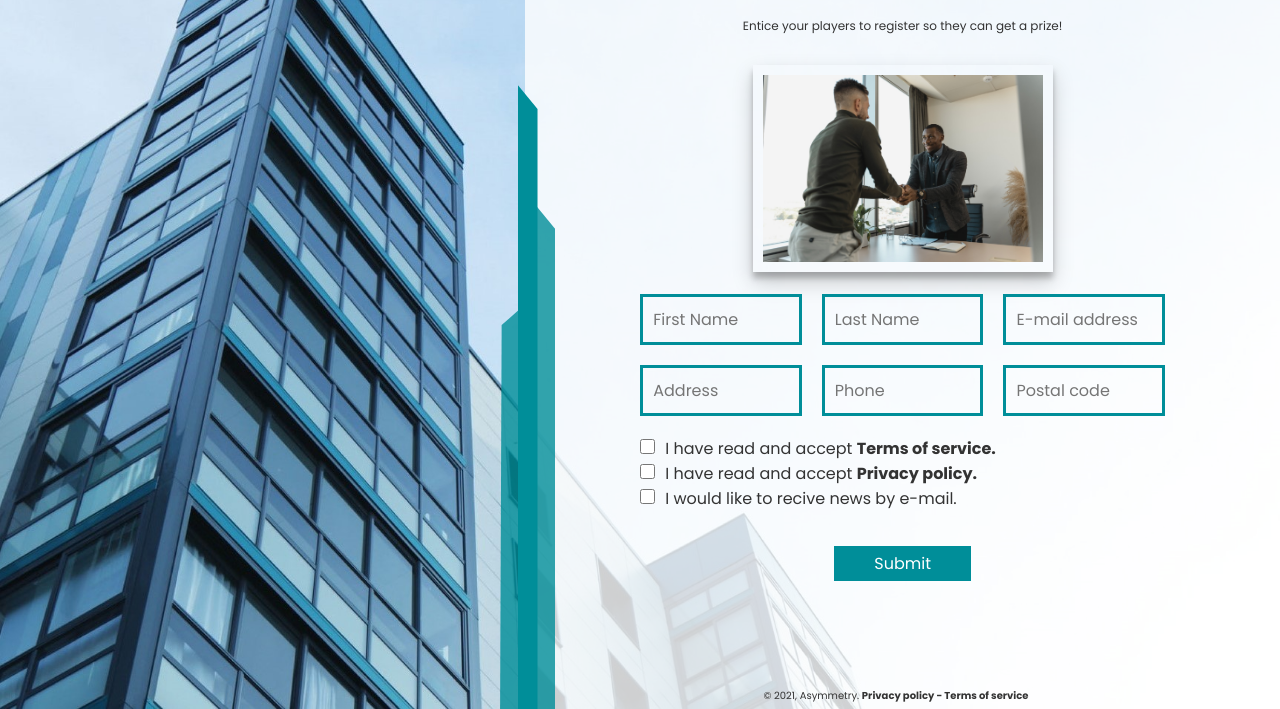
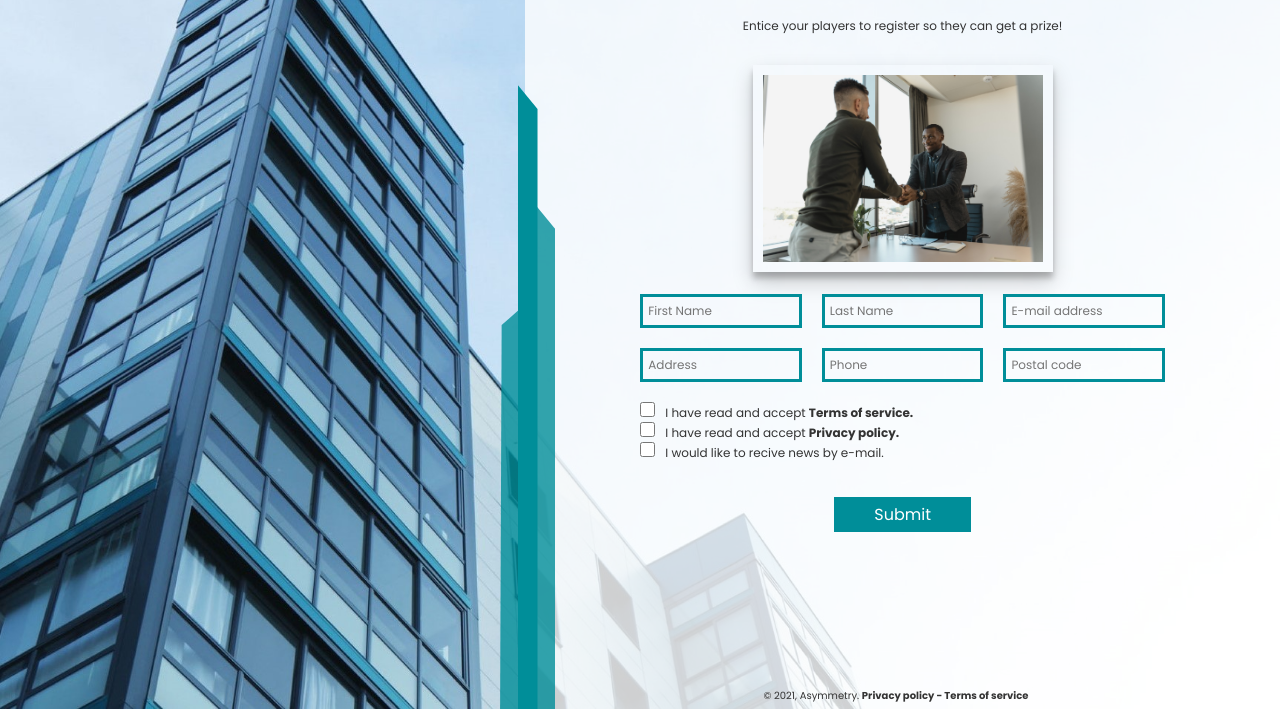
Before and after one commit to todor2kc/todor2kc.github.io, a plain HTML site: page registration.html in a window 1280 px wide. Shown: the part 91-800 px from the top of the page. Drawn offline with Linux system fonts and the light colour scheme.

Commit message:
Additional fixes#7

```diff
--- a/styles/main.css
+++ b/styles/main.css
@@ -264,6 +264,7 @@ section.home {
 /* Registration styles BEGIN */
 
 fieldset {
+    font-size: 12px;
     padding: 10px;
     border: none;
     text-align: left;
@@ -312,10 +313,10 @@ fieldset input[type="checkbox" i] {
     color: #111;
     background: transparent;
     width: 100%;
-    padding: 10px;
+    padding: 5px;
     outline: none;
     font-family: 'Poppins', sans-serif;
-    font-size: 16px;
+    font-size: 12px;
     font-weight: 300;
     margin: 10px 0;
     resize: none;
```
